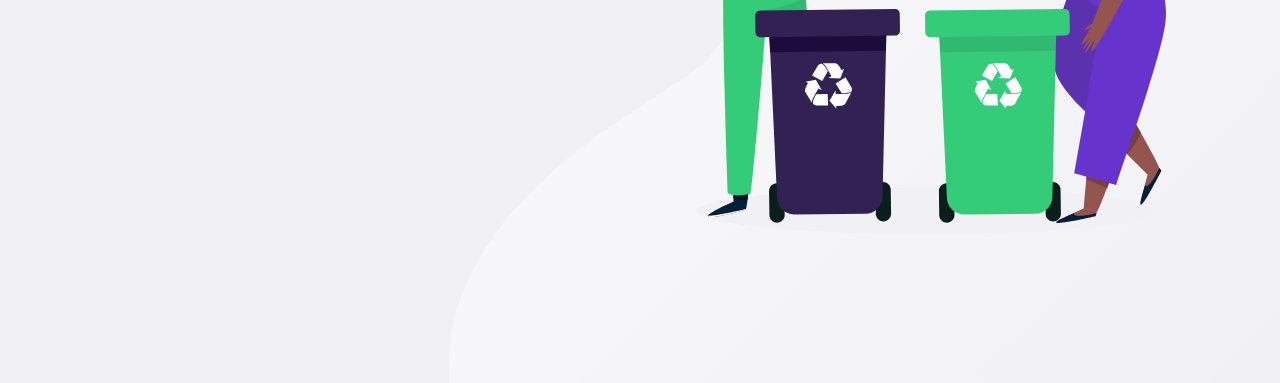
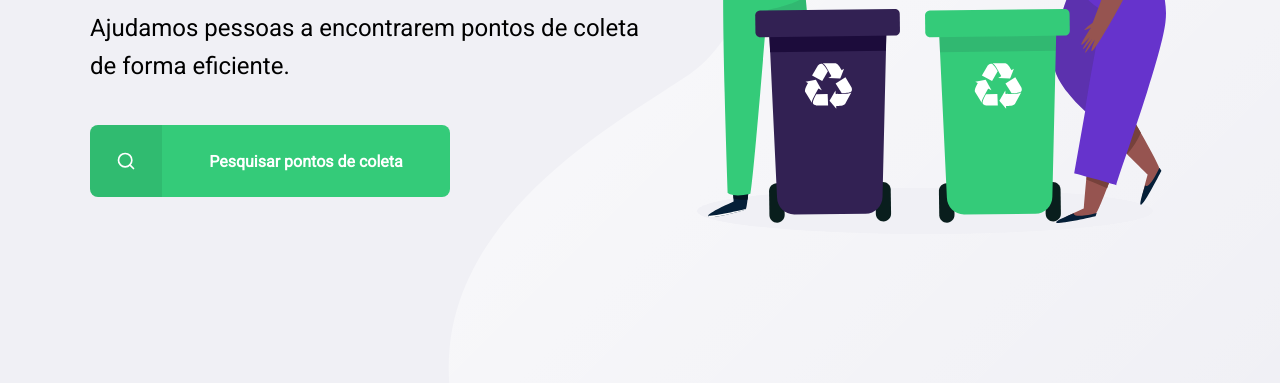
Before and after one commit to Jliporace/NLW, a plain HTML site: page index.html in a window 1280 px wide. Shown: the part 417-800 px from the top of the page. Drawn offline with Linux system fonts and the light colour scheme.

Commit message:
aligned button

```diff
--- a/index.html
+++ b/index.html
@@ -6,7 +6,7 @@
     <meta charset="UTF-8">
     <meta name="viewport" content="width=device-width, initial-scale=1.0">
     <title>Ecoleta</title>
-    <link href="https://fonts.googleapis.com/css2?family=Roboto&Ubuntu:wght@700&:wght@300;700&display=swap" rel="stylesheet">
+    <link href="https://fonts.googleapis.com/css2?family=Roboto&family=Ubuntu:wght@700&:wght@300;700&display=swap" rel="stylesheet">
     <link rel="stylesheet" href="/styles/main.css">
 </head>
 <body>
@@ -23,9 +23,16 @@
 
                 <h1>Seu marketplace de coleta de resíduos.</h1>
 
-                <p>Ajudamos pessoas a encontrarem pontos de coleta de forma eficiente.</p>>
+                <p>Ajudamos pessoas a encontrarem pontos de coleta de forma eficiente.</p>
 
-                <button>Pesquisar pontos de coleta</button>
+                <a href="#">
+                    <span>
+
+                    </span>
+                    <strong>
+                        Pesquisar pontos de coleta
+                    </strong>
+                </a>
             </main>
 
         </div>
--- a/styles/main.css
+++ b/styles/main.css
@@ -1,5 +1,6 @@
 :root{
     --title-color: #322153;
+    --primary-color: #34cb79;
 }
 
 * {
@@ -14,6 +15,7 @@
 
 body{
     background: #f0f0f5;
+    -webkit-font-smoothing: antialiased;
 }
 
 a{
@@ -48,6 +50,7 @@
 
 #page-home .content{
     width: 90%;
+    height: 100%;
     max-width: 1100px;
     margin: 0 auto;
 
@@ -75,9 +78,7 @@
 
 #page-home main{
     max-width: 560px;
-
     flex: 1;
-
     display: flex;
     flex-direction: column;
     justify-content: center;
@@ -87,3 +88,59 @@
     font-size: 54px;
 
 }
+
+#page-home main p{
+
+    font-size: 24px;
+    line-height: 38px;
+    margin-top: 24px;
+
+}
+
+#page-home main a{
+
+    width: 100%;
+    height: 72px;
+    border-radius: 8px;
+    max-width: 360px;
+    background: var(--primary-color);
+    display: flex;
+    align-items: center;
+    margin-top: 40px;
+    transition: 400ms;
+    font-weight: bold;
+    color: white;
+
+}
+
+#page-home main a:hover{
+    background-color: #2fb86e;
+
+}
+
+#page-home main a span{
+    width: 72px;
+    height: 72px;
+    border-top-left-radius: 8px;
+    border-bottom-left-radius: 8px;
+
+    background-color: rgba(0, 0, 0, 0.08);
+    display: flex;
+    align-items: center;
+    justify-content: center;
+}
+
+#page-home main a span::after{
+    content:"";
+    background-image: url('../assets/icones/search.svg');
+    width: 20px;
+    height: 20px;
+}
+
+#page-home main a strong{
+    flex: 1;
+    color: white;
+    text-align: center;
+}
+/* altura fixa e variavel
+*/
```
